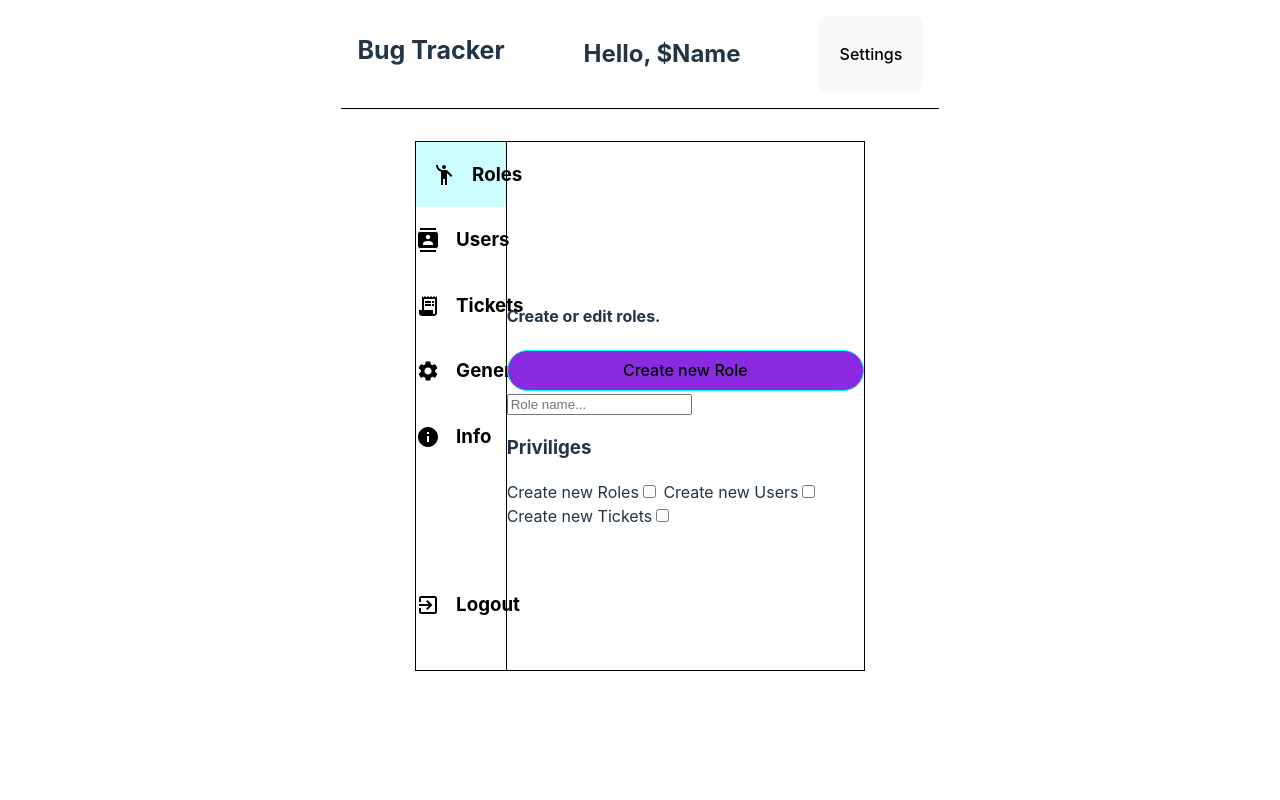
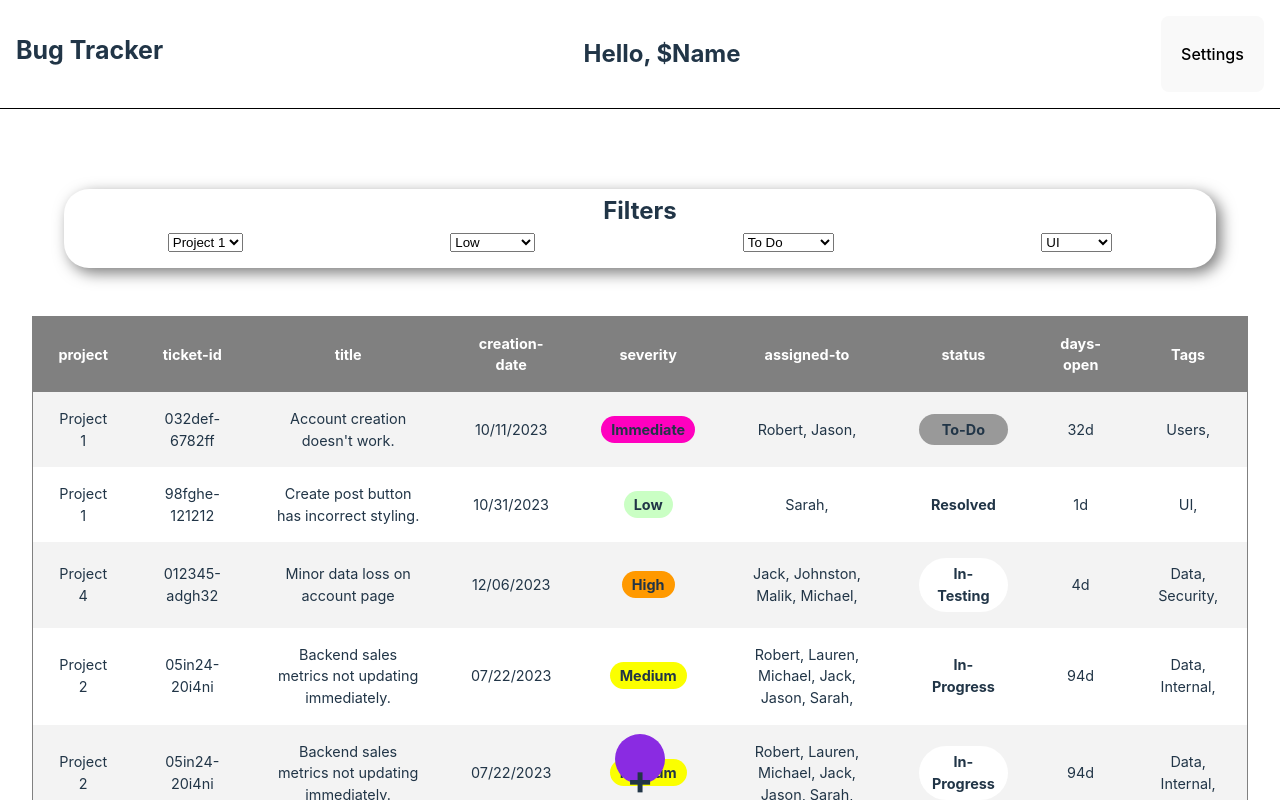
Before and after one commit to dwilliams304/bug-tracker, a React (Vite) app in the folder frontend/: page / in a window 1280 px wide. Shown: the top 800 px of the page. Built offline with nearby package versions, Linux system fonts and the light colour scheme.

Commit message:
Sticky table headers

```diff
--- a/frontend/src/data/dummydata.js
+++ b/frontend/src/data/dummydata.js
@@ -43,5 +43,225 @@ export default [
         days_open: "94d",
         tags: ["Data", "Internal"]
     },
+    {
+        project: "Project 2",
+        ticket_id: "05in24-20i4ni",
+        title: "Backend sales metrics not updating immediately.",
+        creation_date: "07/22/2023",
+        severity: "Medium",
+        assigned_to: ["Robert", "Lauren", "Michael", "Jack", "Jason", "Sarah"],
+        status: "In-Progress",
+        days_open: "94d",
+        tags: ["Data", "Internal"]
+    },
+    {
+        project: "Project 2",
+        ticket_id: "05in24-20i4ni",
+        title: "Backend sales metrics not updating immediately.",
+        creation_date: "07/22/2023",
+        severity: "Medium",
+        assigned_to: ["Robert", "Lauren", "Michael", "Jack", "Jason", "Sarah"],
+        status: "In-Progress",
+        days_open: "94d",
+        tags: ["Data", "Internal"]
+    },
+    {
+        project: "Project 2",
+        ticket_id: "05in24-20i4ni",
+        title: "Backend sales metrics not updating immediately.",
+        creation_date: "07/22/2023",
+        severity: "Medium",
+        assigned_to: ["Robert", "Lauren", "Michael", "Jack", "Jason", "Sarah"],
+        status: "In-Progress",
+        days_open: "94d",
+        tags: ["Data", "Internal"]
+    },
+    {
+        project: "Project 2",
+        ticket_id: "05in24-20i4ni",
+        title: "Backend sales metrics not updating immediately.",
+        creation_date: "07/22/2023",
+        severity: "Medium",
+        assigned_to: ["Robert", "Lauren", "Michael", "Jack", "Jason", "Sarah"],
+        status: "In-Progress",
+        days_open: "94d",
+        tags: ["Data", "Internal"]
+    },
+    {
+        project: "Project 2",
+        ticket_id: "05in24-20i4ni",
+        title: "Backend sales metrics not updating immediately.",
+        creation_date: "07/22/2023",
+        severity: "Medium",
+        assigned_to: ["Robert", "Lauren", "Michael", "Jack", "Jason", "Sarah"],
+        status: "In-Progress",
+        days_open: "94d",
+        tags: ["Data", "Internal"]
+    },
+    {
+        project: "Project 2",
+        ticket_id: "05in24-20i4ni",
+        title: "Backend sales metrics not updating immediately.",
+        creation_date: "07/22/2023",
+        severity: "Medium",
+        assigned_to: ["Robert", "Lauren", "Michael", "Jack", "Jason", "Sarah"],
+        status: "In-Progress",
+        days_open: "94d",
+        tags: ["Data", "Internal"]
+    },
+    {
+        project: "Project 2",
+        ticket_id: "05in24-20i4ni",
+        title: "Backend sales metrics not updating immediately.",
+        creation_date: "07/22/2023",
+        severity: "Medium",
+        assigned_to: ["Robert", "Lauren", "Michael", "Jack", "Jason", "Sarah"],
+        status: "In-Progress",
+        days_open: "94d",
+        tags: ["Data", "Internal"]
+    },
+    {
+        project: "Project 2",
+        ticket_id: "05in24-20i4ni",
+        title: "Backend sales metrics not updating immediately.",
+        creation_date: "07/22/2023",
+        severity: "Medium",
+        assigned_to: ["Robert", "Lauren", "Michael", "Jack", "Jason", "Sarah"],
+        status: "In-Progress",
+        days_open: "94d",
+        tags: ["Data", "Internal"]
+    },
+    {
+        project: "Project 2",
+        ticket_id: "05in24-20i4ni",
+        title: "Backend sales metrics not updating immediately.",
+        creation_date: "07/22/2023",
+        severity: "Medium",
+        assigned_to: ["Robert", "Lauren", "Michael", "Jack", "Jason", "Sarah"],
+        status: "In-Progress",
+        days_open: "94d",
+        tags: ["Data", "Internal"]
+    },
+    {
+        project: "Project 2",
+        ticket_id: "05in24-20i4ni",
+        title: "Backend sales metrics not updating immediately.",
+        creation_date: "07/22/2023",
+        severity: "Medium",
+        assigned_to: ["Robert", "Lauren", "Michael", "Jack", "Jason", "Sarah"],
+        status: "In-Progress",
+        days_open: "94d",
+        tags: ["Data", "Internal"]
+    },
+    {
+        project: "Project 2",
+        ticket_id: "05in24-20i4ni",
+        title: "Backend sales metrics not updating immediately.",
+        creation_date: "07/22/2023",
+        severity: "Medium",
+        assigned_to: ["Robert", "Lauren", "Michael", "Jack", "Jason", "Sarah"],
+        status: "In-Progress",
+        days_open: "94d",
+        tags: ["Data", "Internal"]
+    },
+    {
+        project: "Project 2",
+        ticket_id: "05in24-20i4ni",
+        title: "Backend sales metrics not updating immediately.",
+        creation_date: "07/22/2023",
+        severity: "Medium",
+        assigned_to: ["Robert", "Lauren", "Michael", "Jack", "Jason", "Sarah"],
+        status: "In-Progress",
+        days_open: "94d",
+        tags: ["Data", "Internal"]
+    },
+    {
+        project: "Project 2",
+        ticket_id: "05in24-20i4ni",
+        title: "Backend sales metrics not updating immediately.",
+        creation_date: "07/22/2023",
+        severity: "Medium",
+        assigned_to: ["Robert", "Lauren", "Michael", "Jack", "Jason", "Sarah"],
+        status: "In-Progress",
+        days_open: "94d",
+        tags: ["Data", "Internal"]
+    },
+    {
+        project: "Project 2",
+        ticket_id: "05in24-20i4ni",
+        title: "Backend sales metrics not updating immediately.",
+        creation_date: "07/22/2023",
+        severity: "Medium",
+        assigned_to: ["Robert", "Lauren", "Michael", "Jack", "Jason", "Sarah"],
+        status: "In-Progress",
+        days_open: "94d",
+        tags: ["Data", "Internal"]
+    },
+    {
+        project: "Project 2",
+        ticket_id: "05in24-20i4ni",
+        title: "Backend sales metrics not updating immediately.",
+        creation_date: "07/22/2023",
+        severity: "Medium",
+        assigned_to: ["Robert", "Lauren", "Michael", "Jack", "Jason", "Sarah"],
+        status: "In-Progress",
+        days_open: "94d",
+        tags: ["Data", "Internal"]
+    },
+    {
+        project: "Project 2",
+        ticket_id: "05in24-20i4ni",
+        title: "Backend sales metrics not updating immediately.",
+        creation_date: "07/22/2023",
+        severity: "Medium",
+        assigned_to: ["Robert", "Lauren", "Michael", "Jack", "Jason", "Sarah"],
+        status: "In-Progress",
+        days_open: "94d",
+        tags: ["Data", "Internal"]
+    },
+    {
+        project: "Project 2",
+        ticket_id: "05in24-20i4ni",
+        title: "Backend sales metrics not updating immediately.",
+        creation_date: "07/22/2023",
+        severity: "Medium",
+        assigned_to: ["Robert", "Lauren", "Michael", "Jack", "Jason", "Sarah"],
+        status: "In-Progress",
+        days_open: "94d",
+        tags: ["Data", "Internal"]
+    },
+    {
+        project: "Project 2",
+        ticket_id: "05in24-20i4ni",
+        title: "Backend sales metrics not updating immediately.",
+        creation_date: "07/22/2023",
+        severity: "Medium",
+        assigned_to: ["Robert", "Lauren", "Michael", "Jack", "Jason", "Sarah"],
+        status: "In-Progress",
+        days_open: "94d",
+        tags: ["Data", "Internal"]
+    },
+    {
+        project: "Project 2",
+        ticket_id: "05in24-20i4ni",
+        title: "Backend sales metrics not updating immediately.",
+        creation_date: "07/22/2023",
+        severity: "Medium",
+        assigned_to: ["Robert", "Lauren", "Michael", "Jack", "Jason", "Sarah"],
+        status: "In-Progress",
+        days_open: "94d",
+        tags: ["Data", "Internal"]
+    },
+    {
+        project: "Project 2",
+        ticket_id: "05in24-20i4ni",
+        title: "Backend sales metrics not updating immediately.",
+        creation_date: "07/22/2023",
+        severity: "Medium",
+        assigned_to: ["Robert", "Lauren", "Michael", "Jack", "Jason", "Sarah"],
+        status: "In-Progress",
+        days_open: "94d",
+        tags: ["Data", "Internal"]
+    },
 
 ]
--- a/frontend/src/main.jsx
+++ b/frontend/src/main.jsx
@@ -18,8 +18,11 @@ function App() {
   return (
     <>
       <NavBar />
-      <Settings />
-      {/* <BugTracker /> */}
+      {/* <Settings /> */}
+      <BugTracker />
+      <div className="add-ticket">
+        <p>+</p>
+      </div>
     </>
   );
 }
--- a/frontend/src/styles/main/main.css
+++ b/frontend/src/styles/main/main.css
@@ -54,3 +54,25 @@ nav h1{
     color: black;
     border-color: blueviolet;
 }
+
+.add-ticket {
+    position: sticky;
+    background-color: blueviolet;
+    border-radius: 50%;
+    height: 50px;
+    width: 50px;
+    bottom: 1rem;
+    justify-content: center;
+    margin: auto;
+    align-items: center;
+    text-align: center;
+}
+
+.add-ticket p {
+    display: flex;
+    font-size: 40px;
+    padding: 1rem;
+    font-weight: bold;
+    justify-content: center;
+    align-items: center;
+}
--- a/frontend/src/styles/page-styles/tickets.css
+++ b/frontend/src/styles/page-styles/tickets.css
@@ -11,6 +11,12 @@
     color: white;
     text-align: left;
     font-weight: bold;
+}
+
+.tickets-table th{
+    background-color: gray;
+    position: sticky;
+    top: 0;
 }
 
 .tickets-table th,
```
